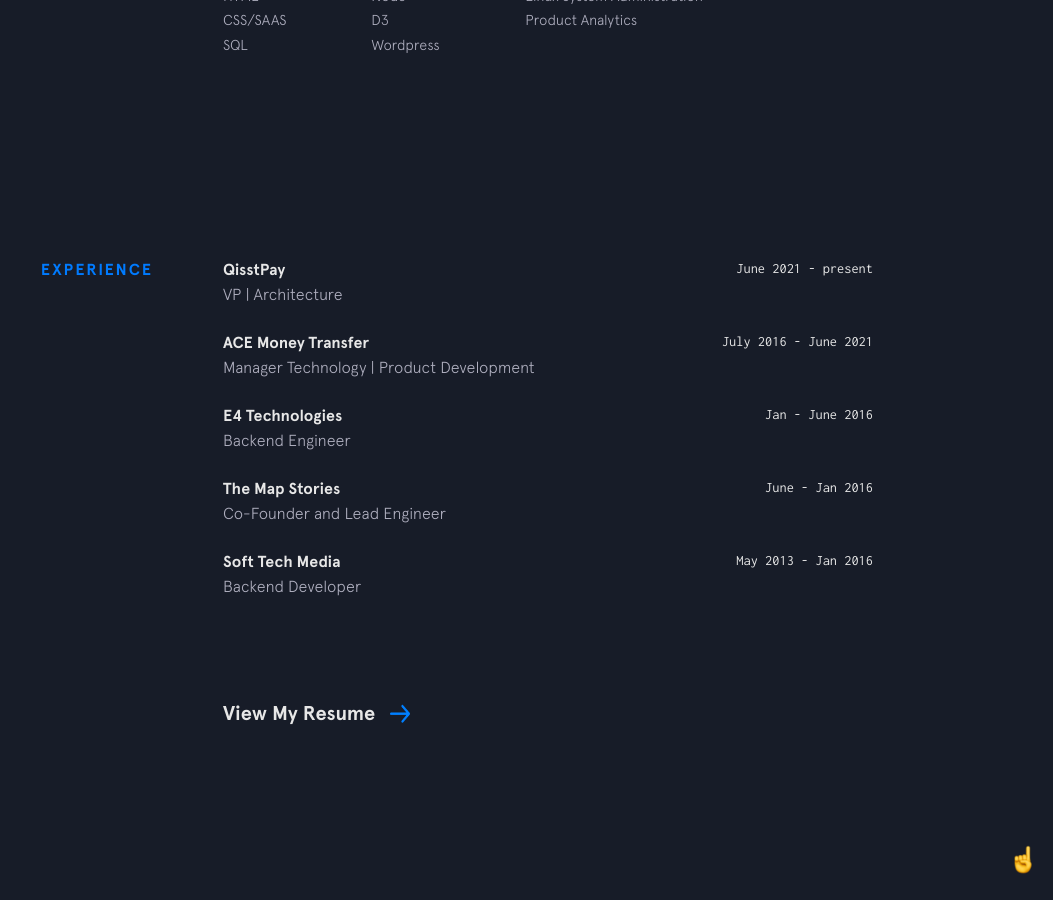
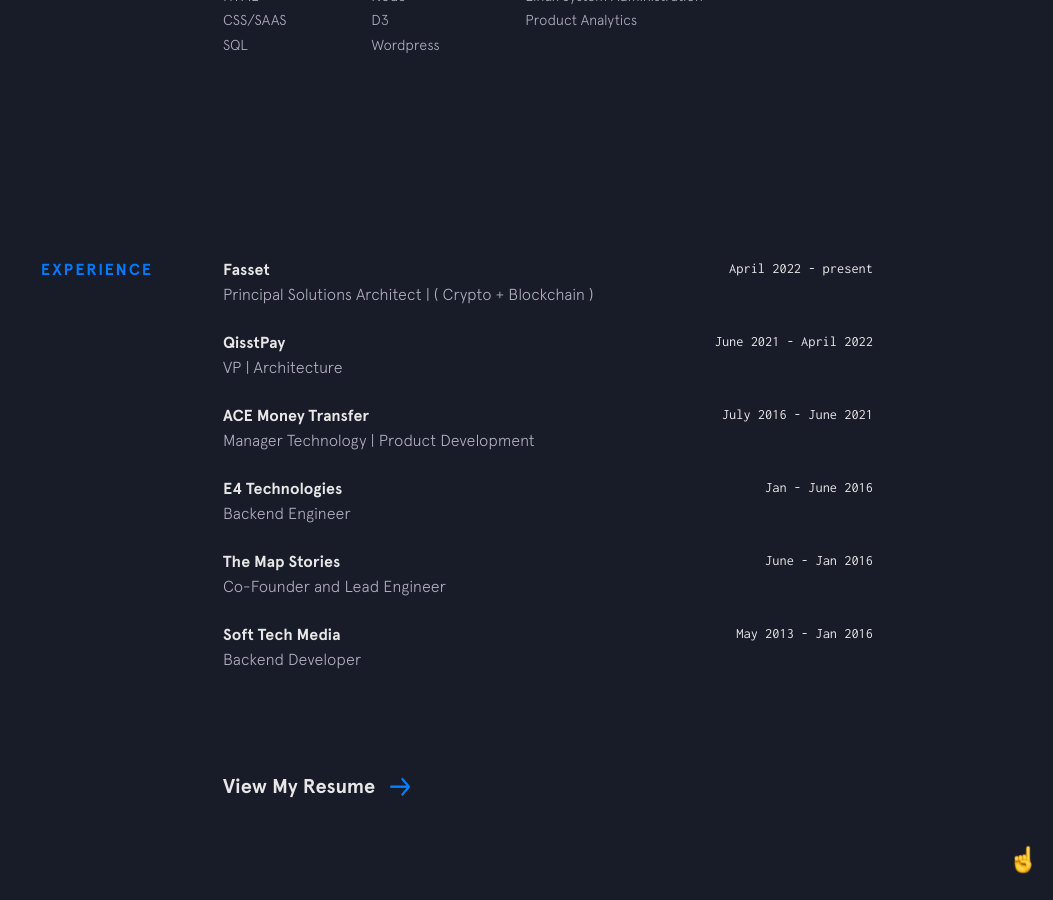
Before and after one commit to imqadeerkhan/imqadeerkhan.github.io, a Jekyll site: the page built from index.html, in a window 1280 px wide and 900 px high, scrolled down 1681 px. Shown: the whole window, without its empty margins (227-1280 px from the left). Built offline with Jekyll 4.4.1, drawn with Linux system fonts in a browser that asks for light colours; nearby versions of some CDN libraries.

Commit message:
Update experience.yml

```diff
--- a/_data/experience.yml
+++ b/_data/experience.yml
@@ -1,6 +1,11 @@
+- company: Fasset
+  url: https://fasset.io/
+  time: April 2022 - present
+  position: Principal Solutions Architect | ( Crypto + Blockchain )
+
 - company: QisstPay
   url: https://www.qisstpay.com/
-  time: June 2021 - present
+  time: June 2021 - April 2022
   position: VP | Architecture
 
 - company: ACE Money Transfer
```
